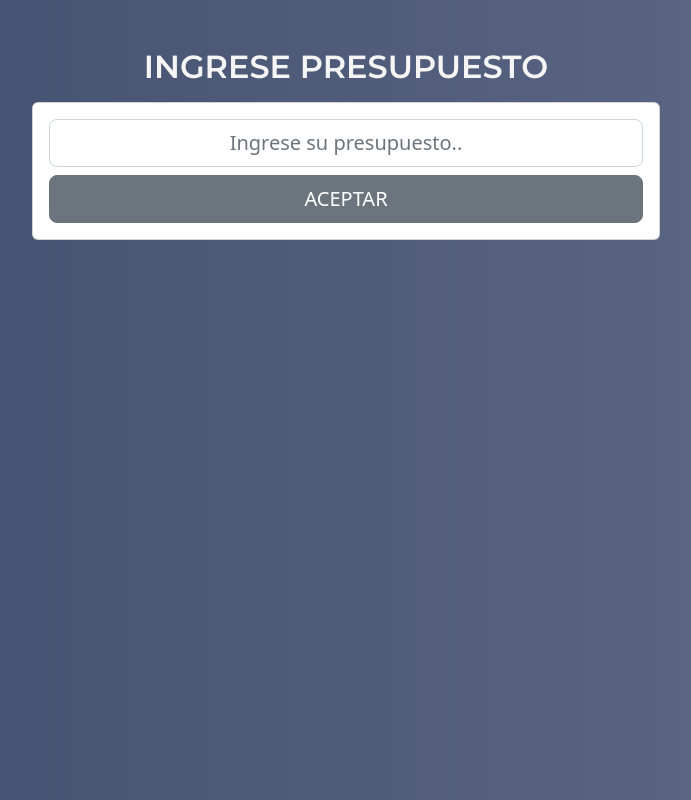
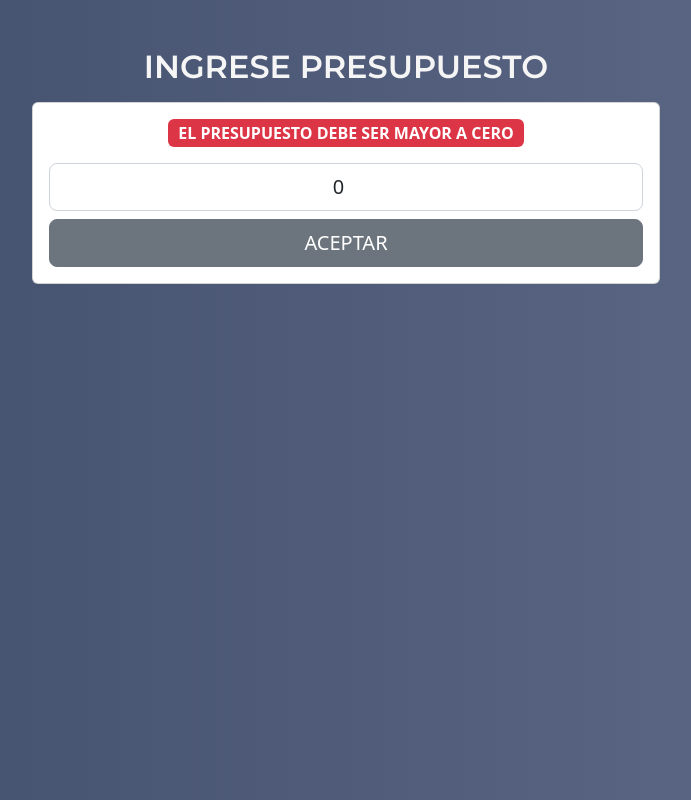
Before and after one commit to br1lisboa/ANGULAR-PRESUP, an Angular app: page /ingresarPresupuesto in a window 1280 px wide. Both pictures are taken after a click on the button "ACEPTAR". Shown: the whole page, without its empty margins (294-985 px from the left). Built offline with nearby package versions, Linux system fonts and the light colour scheme.

Commit message:
finished logic number negative | navigate to gastos if number positive

```diff
--- a/src/app/components/ingresar-presupuesto/ingresar-presupuesto.component.html
+++ b/src/app/components/ingresar-presupuesto/ingresar-presupuesto.component.html
@@ -4,8 +4,12 @@
         <h2 class="text-center mb-3 fontTitle">Ingrese Presupuesto</h2>
         <div class="card">
             <div class="card-body">
-                <input type="text" class="form-control form-control-lg" placeholder="Ingrese su presupuesto..">
-                <button class="btn btn-secondary btn-lg btn-block mt-2">ACEPTAR</button>
+                <div *ngIf="cantidadIncorrecta" class="text-center mb-3">
+                    <span class="badge bg-danger textError">EL PRESUPUESTO DEBE SER MAYOR A CERO</span>
+                </div>
+                <input type="number" [(ngModel)]="cantidad" class="form-control form-control-lg"
+                    placeholder="Ingrese su presupuesto..">
+                <button class="btn btn-secondary btn-lg btn-block mt-2" (click)="agregar()">ACEPTAR</button>
             </div>
         </div>
     </div>
--- a/src/app/components/ingresar-presupuesto/ingresar-presupuesto.component.ts
+++ b/src/app/components/ingresar-presupuesto/ingresar-presupuesto.component.ts
@@ -1,4 +1,6 @@
 import { Component, OnInit } from '@angular/core';
+import { Router } from '@angular/router';
+import { PresupuestoService } from 'src/app/services/presupuesto.service';
 
 @Component({
   selector: 'app-ingresar-presupuesto',
@@ -6,10 +8,26 @@
   styleUrls: ['./ingresar-presupuesto.component.css']
 })
 export class IngresarPresupuestoComponent implements OnInit {
+  cantidad: number;
+  cantidadIncorrecta: boolean;
 
-  constructor() { }
+  constructor(private _presupuestoService: PresupuestoService, private _router: Router) {
+    this.cantidad = 0;
+    this.cantidadIncorrecta = false
+  }
 
   ngOnInit(): void {
   }
 
+  agregar() {
+    if (this.cantidad > 0) {
+      this.cantidadIncorrecta = false;
+      this._presupuestoService.presupuesto = this.cantidad;
+      this._presupuestoService.restante = this.cantidad;
+      this._router.navigate(['/gastos'])
+    } else {
+      this.cantidadIncorrecta = true
+    }
+  }
+
 }
--- a/src/app/services/presupuesto.service.ts
+++ b/src/app/services/presupuesto.service.ts
@@ -4,6 +4,11 @@
   providedIn: 'root'
 })
 export class PresupuestoService {
+  presupuesto: number;
+  restante: number;
 
-  constructor() { }
+  constructor() {
+    this.presupuesto = 0;
+    this.restante = 0;
+  }
 }
--- a/src/styles.css
+++ b/src/styles.css
@@ -13,3 +13,7 @@
     color: whitesmoke;
     text-transform: uppercase;
 }
+
+.textError {
+    font-size: 1rem;
+}
```
Also changed, not shown: src/app/app.module.ts (+6 -1 lines).
